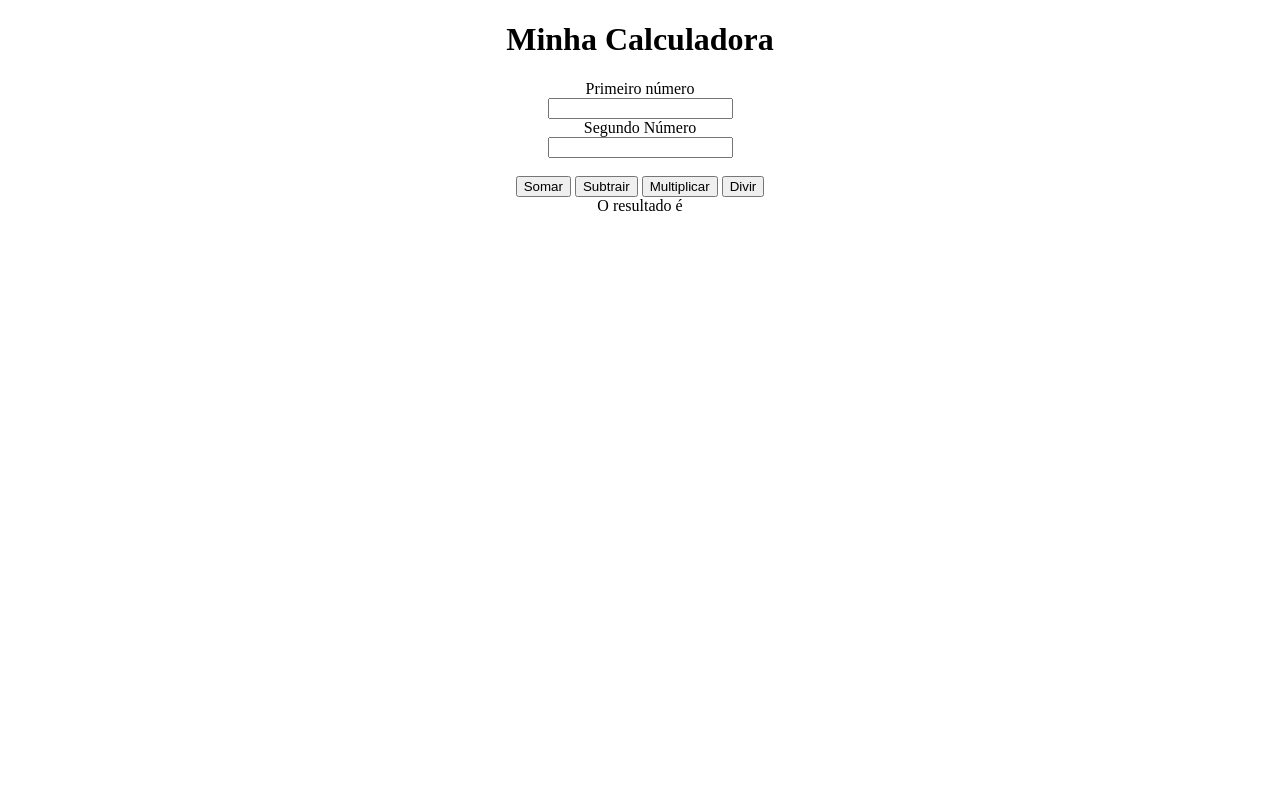
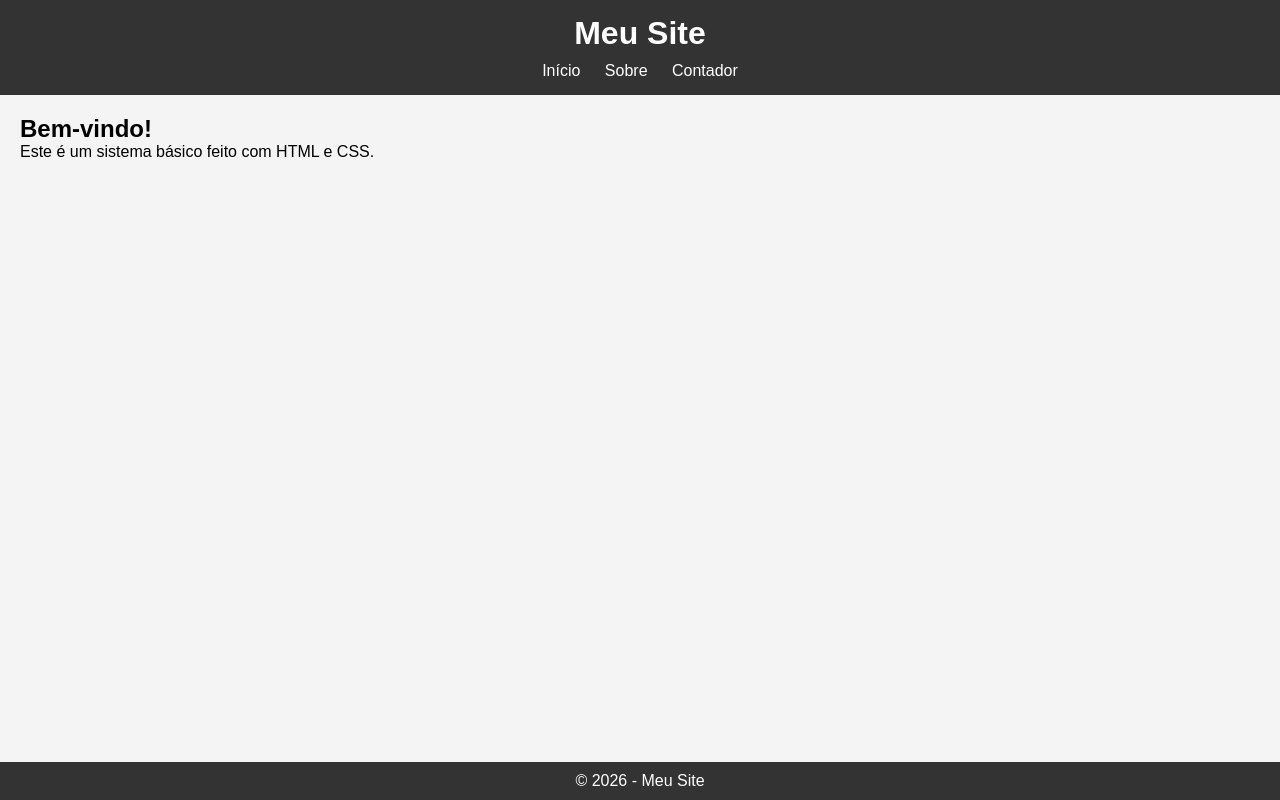
Before and after one commit to ArturMaximo0/artur.maximo-pw, a plain HTML site: page aula1404/meu site.html in a window 1280 px wide. Drawn offline with Linux system fonts and the light colour scheme.

Commit message:
Revert "Aula do dia 28/04"
This reverts commit d809a52c67d1f4c6a8a39646bf66c687b819d785.

```diff
--- /dev/null
+++ b/aula1404/css/style.css
@@ -0,0 +1,46 @@
+* {
+    margin: 0;
+    padding: 0;
+    box-sizing: border-box;
+}
+
+body {
+     font-family: Arial, sans-serif;
+     background-color: #f4f4f4;
+}
+
+header {
+    background-color: #333;
+    color: white;
+    padding: 15px;
+    text-align: center;
+}
+
+nav ul {
+    list-style: none;
+    margin-top: 10px;
+}
+
+nav ul li {
+    display: inline;
+    margin: 0 10px;
+
+}
+nav ul li a {
+    color: white;
+    text-decoration: none;
+}
+
+main {
+    padding: 20px;
+}
+
+footer {
+    background-color: #333;
+    color: white;
+    text-align: center;
+    padding: 10px;
+    position: fixed;
+    bottom: 0;
+    width: 100% ;
+}
--- a/aula1404/js/calculo.js
+++ /dev/null
@@ -1,17 +0,0 @@
-var n1 = document.getElementById("n1");
-var n2 = document.getElementById("n2");
-var resultado = document.getElementById("resultado");
-
-function somar() {
-    resultado.innerHTML = Number(n1.value) + Number(n2.value);
-}
-
-function subtrair() {
-    resultado.innerHTML = Number(n1.value) - Number(n2.value);
-}
-function multiplicar() {
-    resultado.innerHTML = Number(n1.value) * Number(n2.value);
-}
-function dividir() {
-    resultado.innerHTML = Number(n1.value) / Number(n2.value);
-}
--- /dev/null
+++ b/aula1404/js/script.js
@@ -0,0 +1 @@
+console.log("Teste!");
--- /dev/null
+++ b/aula1404/js/soma.js
@@ -0,0 +1,5 @@
+var numero = parseFloat(prompt("Digite o primeiro número: "));
+var numero2 = parseFloat(prompt("Digite o segundo número: "));
+var soma = numero + numero2;
+
+console.log("A soma dos números é: "+ soma);
--- a/aula1404/meu site.html
+++ b/aula1404/meu site.html
@@ -1,23 +1,31 @@
 <!DOCTYPE html>
-<html lang="pt-BR">
+<html lang="en">
 <head>
     <meta charset="UTF-8">
     <meta name="viewport" content="width=device-width, initial-scale=1.0">
-    <title>Minha Calculadora</title>
+    <title>Document</title>
+    <link rel="stylesheet" href="css/style.css">
 </head>
 <body>
-    <center><h1>Minha Calculadora</h1>
-    Primeiro número<br>
-    <input type="number" id="n1"><br>
-    Segundo Número<br>
-    <input type="number" id="n2"><br><br>
-    <button onclick="somar()">Somar</button>
-    <button onclick="subtrair()">Subtrair</button>
-    <button onclick="multiplicar()">Multiplicar</button>
-    <button onclick="dividir()">Divir</button>
-    <br>
-    O resultado é <span id="resultado"></span>
-    </center>
-    <script src="js/calculo.js"></script>
+    <header>
+        <h1>Meu Site </h1>
+        <nav>
+            <ul>
+                <li><a href="#">Início</a></li>
+                <li><a href="#">Sobre</a></li>
+                <li><a href="#">Contador</a></li>
+            </ul>
+        </nav>
+    </header>
+    <main>
+        <section>
+            <h2>Bem-vindo!</h2>
+            <p>Este é um sistema básico feito com HTML e CSS.</p>
+        </section>
+    </main>
+
+    <footer>
+        <p>&copy; 2026 - Meu Site</p>
+    </footer>
 </body>
 </html>
```
Also changed, not shown: aula1404/js/nome.js (added, +7 -0 lines).
